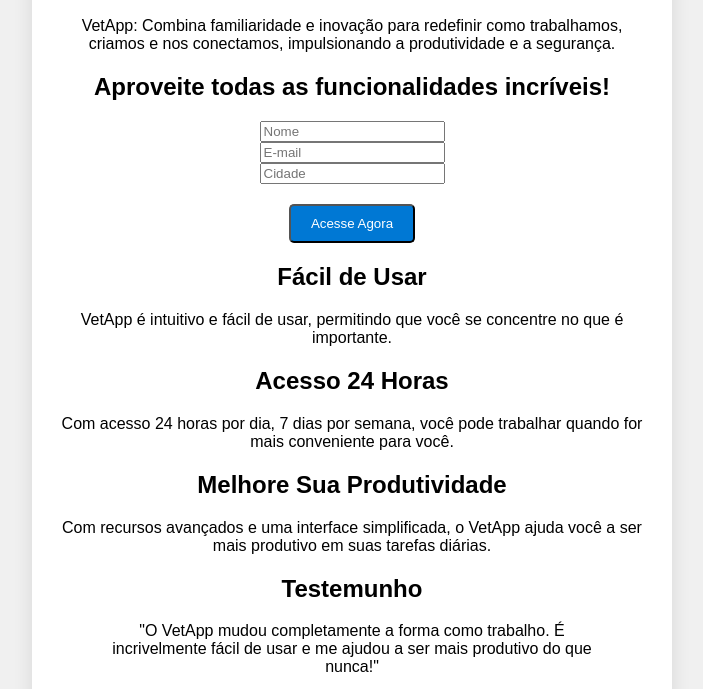
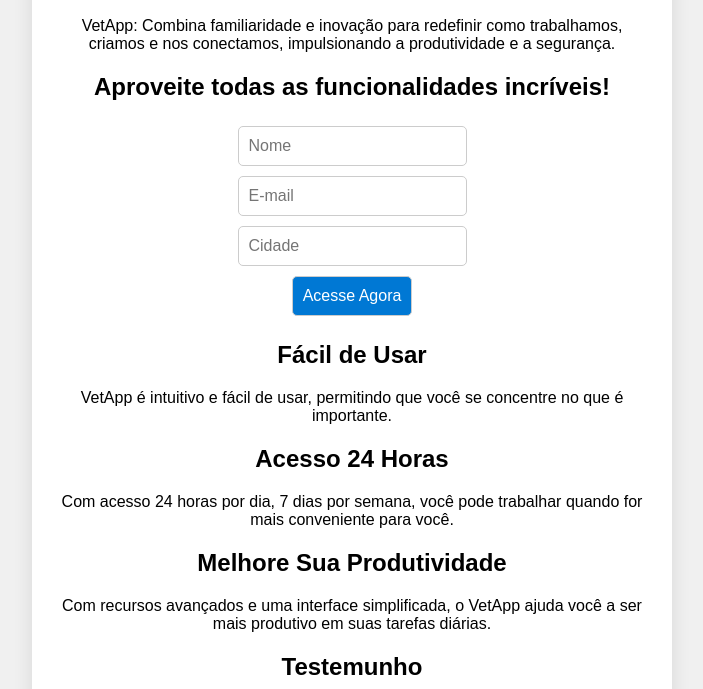
Before and after one commit to vladimirflima/landingpage, a plain HTML site: page index.html in a window 1280 px wide. Shown: the part 229-918 px from the top of the page, without its empty margins (288-991 px from the left). Drawn offline with Linux system fonts and the light colour scheme.

Commit message:
correções no CSS

```diff
--- a/index.html
+++ b/index.html
@@ -45,7 +45,7 @@
             <h2>Testemunho</h2>
             <blockquote>
                 <p>"O VetApp mudou completamente a forma como trabalho. É incrivelmente fácil de usar e me ajudou a ser mais produtivo do que nunca!"</p>
-                <footer>- Joana Silva, Administradora</footer>
+                <footer>- Joana Silva, Veterinária</footer>
             </blockquote>
             <div class="dark-mode-toggle">
                 <input type="checkbox" id="darkModeToggle">
--- a/style.css
+++ b/style.css
@@ -3,6 +3,36 @@ body {
     margin: 0;
     padding: 0;
     background-color: #f0f0f0;
+}
+
+input[type="text"], input[type="email"], input[type="submit"] {
+    padding: 10px;
+    margin: 5px;
+    border: 1px solid #ccc;
+    border-radius: 5px;
+    font-size: 16px;
+}
+
+input[type="submit"] {
+    background-color: #0078d4;
+    color: #fff;
+    cursor: pointer;
+    transition: background-color 0.3s;
+}
+
+input[type="submit"]:hover {
+    background-color: #005a9e;
+}
+
+
+.dark-mode input[type="text"], .dark-mode input[type="email"], .dark-mode input[type="submit"] {
+    background-color: #333;
+    color: #fff;
+    border: 1px solid #666;
+}
+
+.dark-mode input[type="submit"]:hover {
+    background-color: #666;
 }
 
 .container {
@@ -13,6 +43,13 @@ body {
     padding: 20px;
     border-radius: 10px;
     box-shadow: 0 0 20px rgba(0, 0, 0, 0.1);
+}
+
+.testimonial blockquote {
+    border-left: 5px solid #0078d4; /* Cor da borda do bloco de citação */
+    padding-left: 10px;
+    font-style: italic;
+    color: #333; /* Cor do texto dentro do bloco de citação */
 }
 
 .header img {
```
